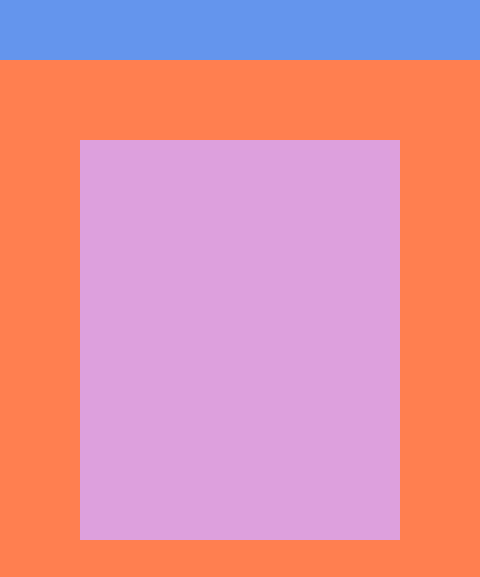
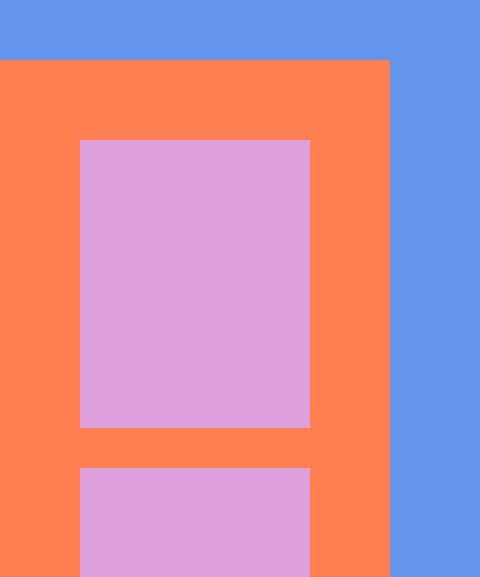
Before and after one commit to luka-danger/odin-homepage, a plain HTML site: page index.html in a window 390 px wide. Shown: the part 193-770 px from the top of the page, 480 px wide, since content can reach past the window. Drawn offline with Linux system fonts and the light colour scheme.

Commit message:
Add responsive design

```diff
--- a/style.css
+++ b/style.css
@@ -1,34 +1,43 @@
 * {
     margin: 0;
     padding: 0;
+    box-sizing: border-box;
+}
+
+body {
     background-color: cornflowerblue;
 }
 
-
 .container {
-    height: 100vh;
-
-}
-
-.grid {
-    max-width: 1200px;
-    margin: 0 auto;
-    display: grid;
-    gap: 2.5em;
-    padding: 5em;
-    background-color: coral ;
-}
-
-.card {
-    height: 25em;
-    width: 20em;
-    background-color: plum;
+    min-height: 100vh;
+    display: flex;
+    flex-direction: column;
+    justify-content: space-between;
 }
 
 .header, .footer {
     height: 30vh;
     background-color: cornflowerblue;
 }
+
+.grid {
+    max-width: 1200px;
+    grid-template-columns: 1fr;
+    margin: 0 auto;
+    display: grid;
+    gap: 2.5em;
+    padding: 5em;
+    background-color: coral ;
+    width: 100%;
+}
+
+.card {
+    height: auto;
+    width: 100%;
+    aspect-ratio: 4/5;
+    background-color: plum;
+}
+
 
 .projects {
     display: flex;
```
